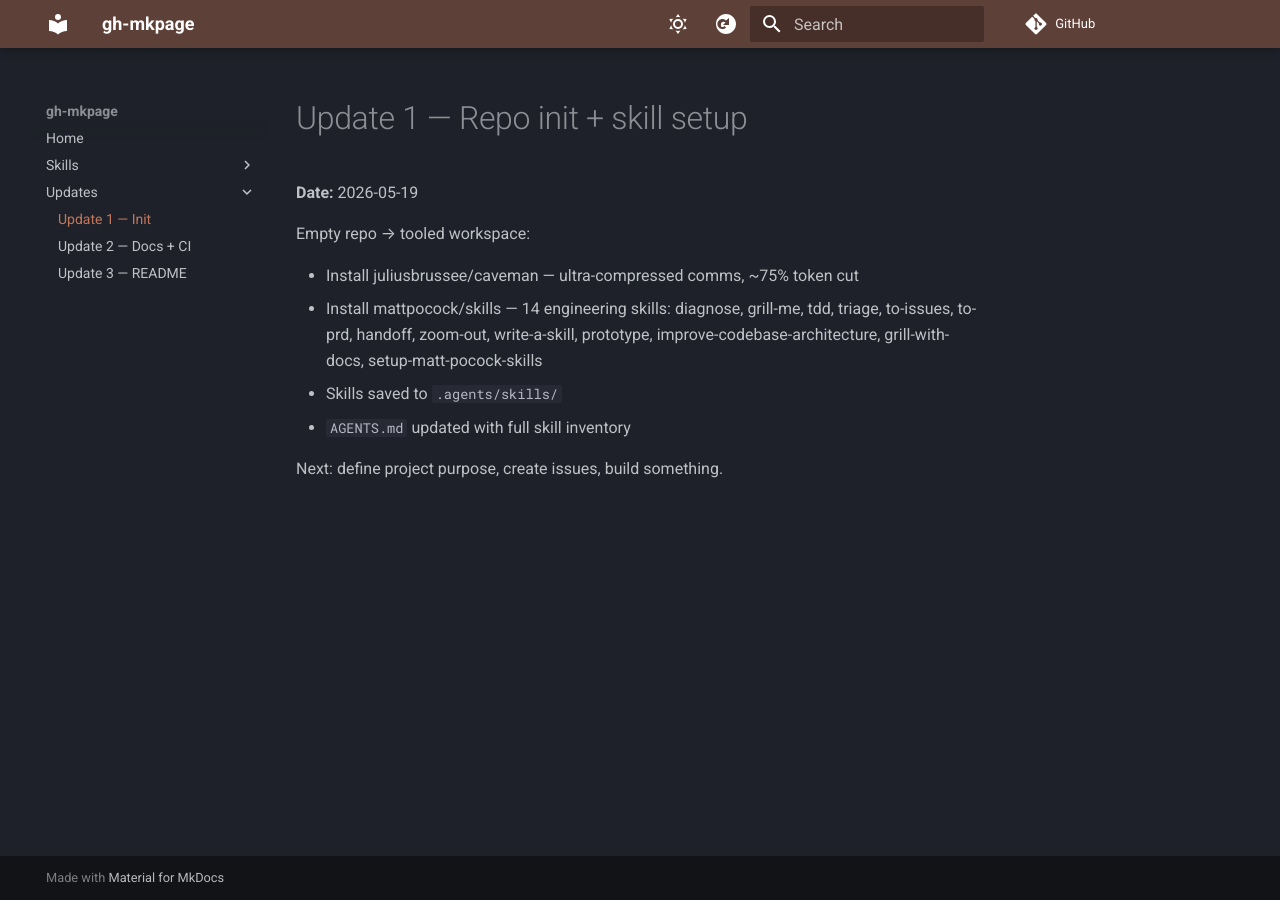
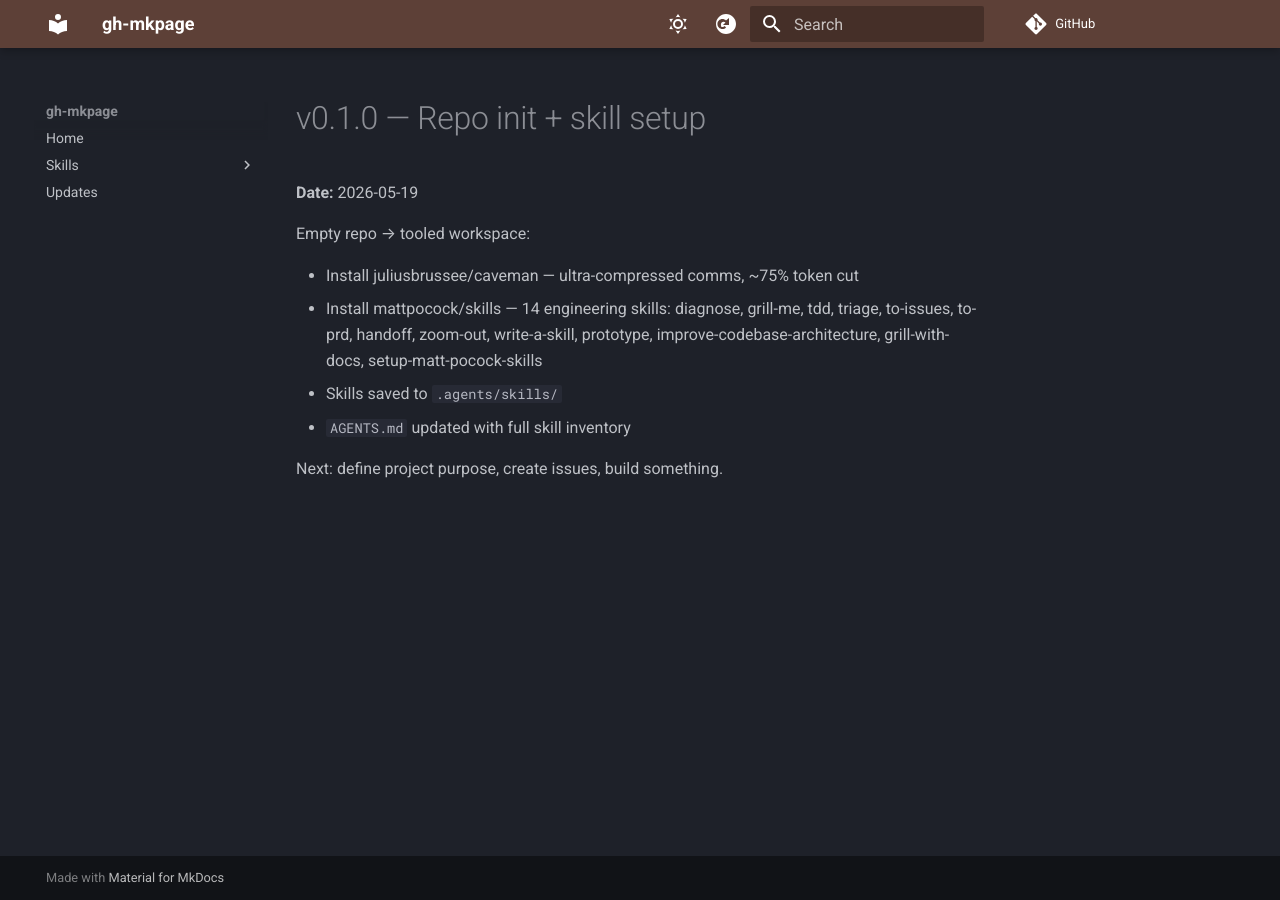
Before and after one commit to mibracy/gh-mkpage, an MkDocs documentation site: the page built from docs/updates/001-repo-init.md, in a window 1280 px wide. Built offline with MkDocs 1.6.1 and Material for MkDocs 9.7.7, drawn with Linux system fonts in a browser that asks for light colours; comment, search, counter and statistics services are not loaded.

```diff
--- a/docs/updates/001-repo-init.md
+++ b/docs/updates/001-repo-init.md
@@ -1,4 +1,4 @@
-# Update 1 — Repo init + skill setup
+# v0.1.0 — Repo init + skill setup
 
 **Date:** 2026-05-19
 
--- a/mkdocs.yml
+++ b/mkdocs.yml
@@ -49,10 +49,7 @@ nav:
     - Triage: skills/triage-demo.md
     - Write-A-Skill: skills/write-a-skill-demo.md
     - Zoom-Out: skills/zoom-out-demo.md
-  - Updates:
-    - "Update 1 — Init": updates/001-repo-init.md
-    - "Update 2 — Docs + CI": updates/002-docs-ci.md
-    - "Update 3 — README": updates/003-readme.md
+  - Updates: updates/index.md
 
 markdown_extensions:
   - pymdownx.superfences:
```
Also changed, not shown: docs/index.md (+1 -1 lines), docs/updates/002-docs-ci.md (+1 -1 lines), docs/updates/003-readme.md (+1 -1 lines), docs/updates/index.md (added, +7 -0 lines).
